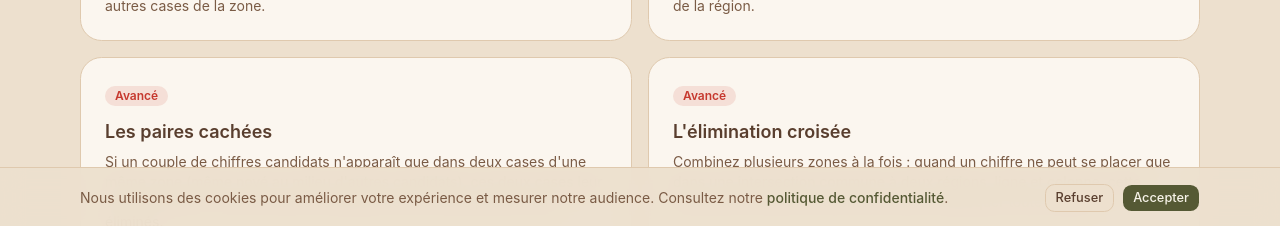
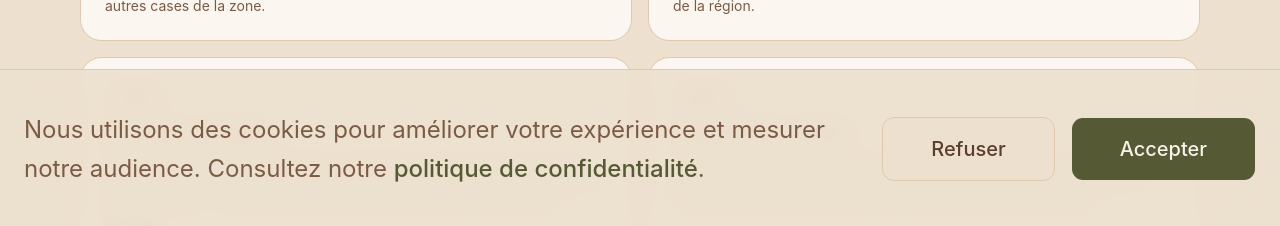
Before and after one commit to dofusall266-gif/sdkclub, a Next.js app: page /techniques in a window 1280 px wide. Shown: the part 572-798 px from the top of the page. Built offline with nearby package versions, Linux system fonts and the light colour scheme; no server answers.

Commit message:
sudoku v14.2

```diff
--- a/components/cookie-consent.tsx
+++ b/components/cookie-consent.tsx
@@ -32,19 +32,19 @@ export function CookieConsent() {
       aria-label="Consentement aux cookies"
       className="fixed inset-x-0 bottom-0 z-50 border-t border-border bg-background/95 backdrop-blur-md print:hidden"
     >
-      <div className="mx-auto flex w-full max-w-6xl flex-col gap-4 px-4 py-4 md:flex-row md:items-center md:justify-between">
-        <p className="text-sm text-muted-foreground">
+      <div className="mx-auto flex w-full max-w-6xl lg:max-w-7xl flex-col gap-4 px-4 py-5 md:flex-row md:items-center md:justify-between md:gap-8 md:px-6 md:py-8 lg:py-10">
+        <p className="text-base leading-relaxed text-muted-foreground md:text-xl lg:text-2xl">
           {t.cookie.message}{" "}
           <Link href="/politique-de-confidentialite" className="font-medium text-primary underline-offset-4 hover:underline">
             {t.cookie.policyLink}
           </Link>
           .
         </p>
-        <div className="flex shrink-0 gap-2">
-          <Button variant="outline" size="sm" onClick={() => decide("refused")}>
+        <div className="flex shrink-0 gap-3 md:gap-4">
+          <Button variant="outline" size="lg" className="h-11 flex-1 px-6 text-base md:h-14 md:flex-none md:px-10 md:text-lg lg:h-16 lg:px-12 lg:text-xl" onClick={() => decide("refused")}>
             {t.cookie.refuse}
           </Button>
-          <Button size="sm" onClick={() => decide("accepted")}>
+          <Button size="lg" className="h-11 flex-1 px-6 text-base md:h-14 md:flex-none md:px-10 md:text-lg lg:h-16 lg:px-12 lg:text-xl" onClick={() => decide("accepted")}>
             {t.cookie.accept}
           </Button>
         </div>
```
Also changed, not shown: 2 other files (tests, documents, lock files or other folders).
